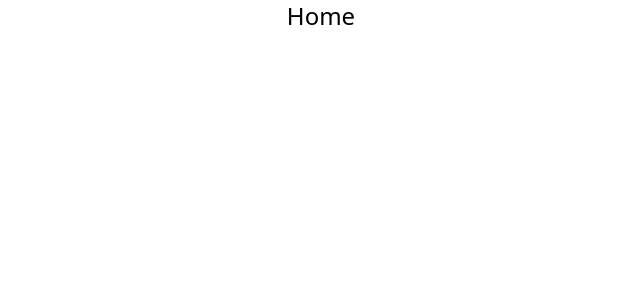
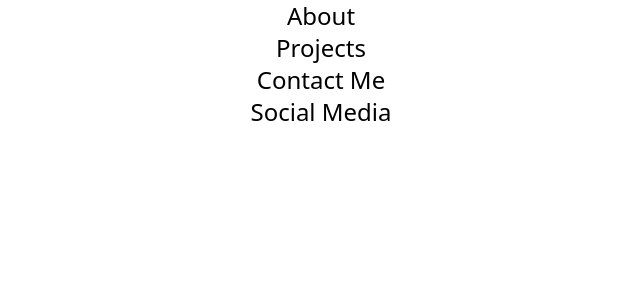
Before and after one commit to animesh65432/myprotfilo, a Next.js app: page / in a window 1280 px wide. Shown: the top 300 px of the page, without its empty margins (319-959 px from the left). Built offline with nearby package versions, Linux system fonts and the light colour scheme.

Commit message:
some inittal components

```diff
--- a/src/app/page.tsx
+++ b/src/app/page.tsx
@@ -1,8 +1,11 @@
-
+"use client"
+import { Main } from "../components"
 export default function Home() {
   return (
     <>
-      <div className="text-2xl text-center">Home</div>
+      <div className="text-2xl text-center">
+        <Main />
+      </div>
     </>
   );
 }
--- /dev/null
+++ b/src/components/About.tsx
@@ -0,0 +1,10 @@
+import React from 'react'
+
+const About: React.FC = () => {
+    return (
+        <div>
+        </div>
+    )
+}
+
+export default About
--- /dev/null
+++ b/src/components/Bio.tsx
@@ -0,0 +1,10 @@
+import React from 'react'
+
+const Bio: React.FC = () => {
+    return (
+        <div>
+        </div>
+    )
+}
+
+export default Bio
--- /dev/null
+++ b/src/components/ContactMe.tsx
@@ -0,0 +1,10 @@
+import React from 'react'
+
+const ContactMe: React.FC = () => {
+    return (
+        <div>
+        </div>
+    )
+}
+
+export default ContactMe
--- /dev/null
+++ b/src/components/Main.tsx
@@ -0,0 +1,12 @@
+import React from 'react'
+import { NavBar } from "./index"
+
+const Main: React.FC = () => {
+    return (
+        <div>
+            <NavBar />
+        </div>
+    )
+}
+
+export default Main
--- /dev/null
+++ b/src/components/NavBar.tsx
@@ -0,0 +1,14 @@
+import React from 'react'
+
+const NavBar: React.FC = () => {
+    return (
+        <div>
+            <div>About</div>
+            <div>Projects</div>
+            <div>Contact Me</div>
+            <div>Social Media</div>
+        </div>
+    )
+}
+
+export default NavBar
--- /dev/null
+++ b/src/components/Projects.tsx
@@ -0,0 +1,11 @@
+import React from 'react'
+
+const Projects: React.FC = () => {
+    return (
+        <div>
+            <p className='text-2xl'></p>
+        </div>
+    )
+}
+
+export default Projects
--- /dev/null
+++ b/src/components/SocialMedia.tsx
@@ -0,0 +1,10 @@
+import React from 'react'
+
+const SocialMedia: React.FC = () => {
+    return (
+        <div>
+        </div>
+    )
+}
+
+export default SocialMedia
--- /dev/null
+++ b/src/components/index.ts
@@ -0,0 +1,9 @@
+import Bio from "./Bio";
+import ContactMe from "./ContactMe";
+import Main from "./Main";
+import NavBar from "./NavBar";
+import About from "./About";
+import Projects from "./Projects";
+import SocialMedia from "./SocialMedia";
+
+export { Bio, ContactMe, Main, NavBar, About, Projects, SocialMedia };
```
